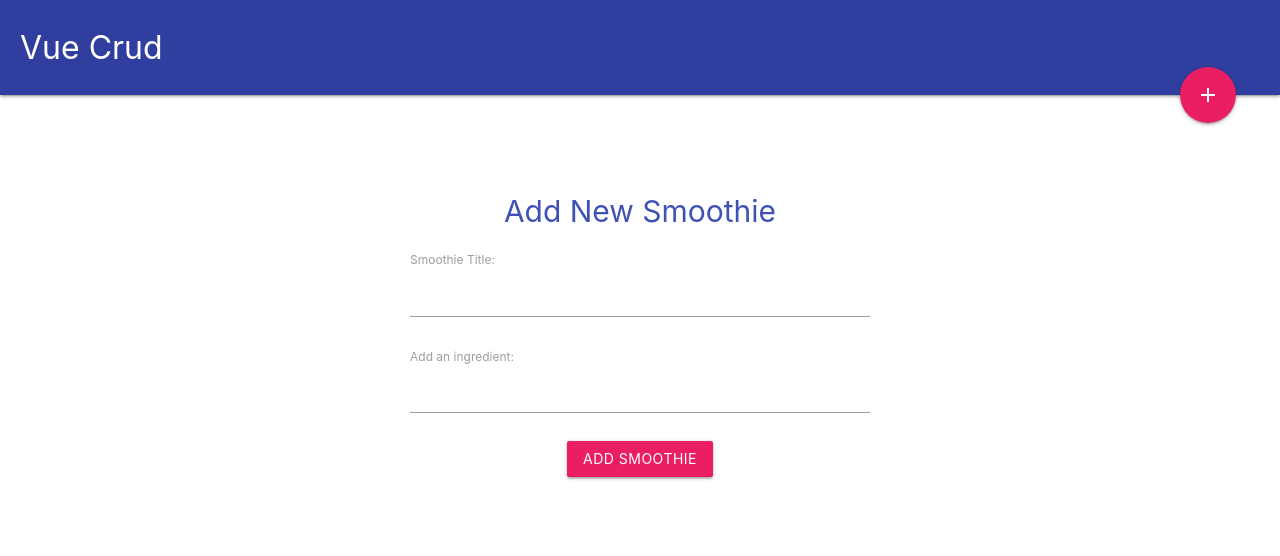
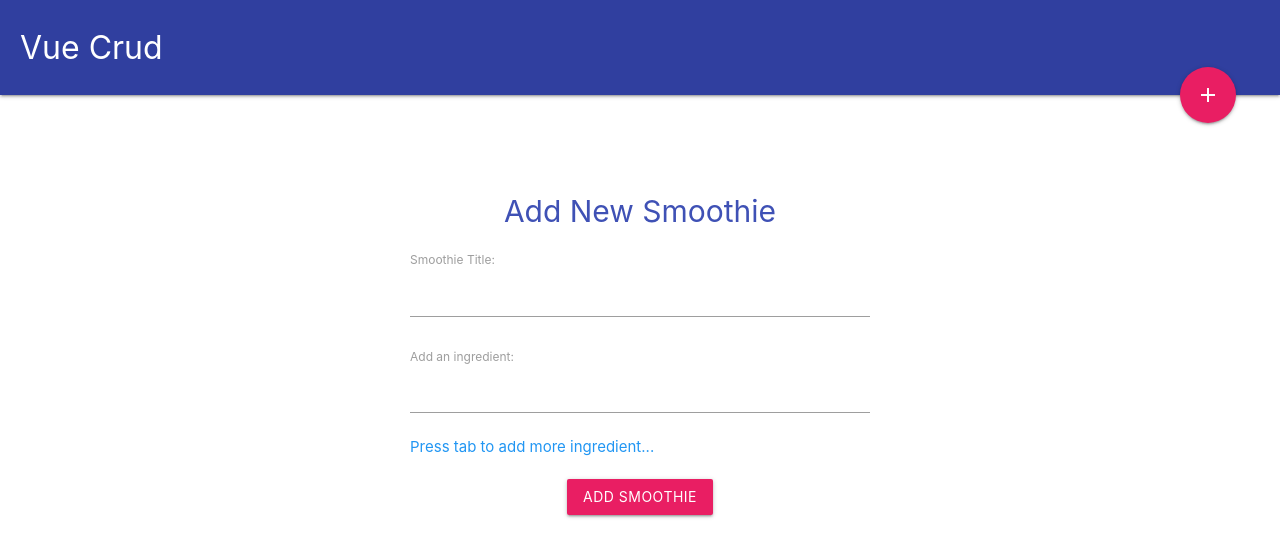
Before and after one commit to sudipsingh04/Recipe-Web-App, a Vue app: page /#/add-smoothie in a window 1280 px wide. Shown: the top 556 px of the page. Built offline with nearby package versions, Linux system fonts and the light colour scheme.

Commit message:
Changed comments

```diff
--- a/src/components/AddSmoothie.vue
+++ b/src/components/AddSmoothie.vue
@@ -14,6 +14,7 @@
       <div class="field add-ingredient">
         <label for="add-ingredient">Add an ingredient:</label>
         <input type="text" name="add-ingredient" @keydown.tab.prevent="addIng" v-model="another">
+        <p class="blue-text">Press tab to add more ingredient...</p>
       </div>
       <div class="field center-align">
         <p v-if="feedback" class="red-text">{{ feedback }}</p>
@@ -58,7 +59,7 @@ export default {
           console.log(err);
         })
       }else{
-        this.feedback = 'You must enter title'
+        this.feedback = 'You must enter the title'
       }
     },
     addIng(){
--- a/src/components/EditSmoothie.vue
+++ b/src/components/EditSmoothie.vue
@@ -14,6 +14,7 @@
       <div class="field add-ingredient">
         <label for="add-ingredient">Add an ingredient:</label>
         <input type="text" name="add-ingredient" @keydown.tab.prevent="addIng" v-model="another">
+        <p class="blue-text">Press tab to add more ingredient...</p>
       </div>
       <div class="field center-align">
         <p v-if="feedback" class="red-text">{{ feedback }}</p>
@@ -56,7 +57,7 @@ export default {
           console.log(err);
         })
       }else{
-        this.feedback = 'You must enter title'
+        this.feedback = 'You must enter the title'
       }
     },
     addIng(){
```
